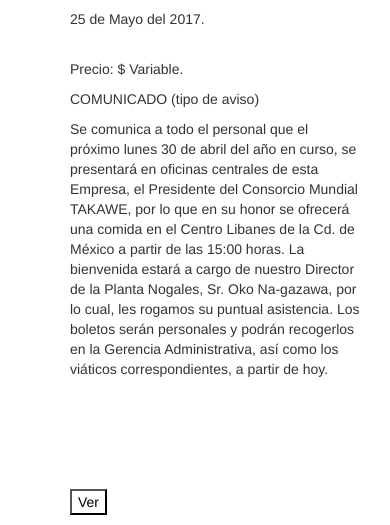
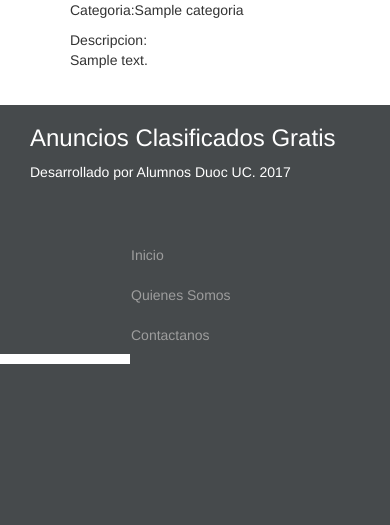
Before and after one commit to jorgec87/AvisosClasificados, a PHP site: page /AvisosClasificados/ in a window 390 px wide; the page is wider, and only the part inside the window is pictured. Shown: the part 1219-1744 px from the top of that part. After the commit the page ends 1583 px from the top of that part, so only its background shows below. Run offline with PHP 8.4, Linux system fonts and the light colour scheme; the visitor is signed in with stand-in values (Sample User, id 1); tables that the repository leaves empty or names only in its code hold one stand-in row (values such as "Sample post"); grey boxes marked "Sample" are stand-in pictures; some libraries are stand-ins or nearby versions.

Commit message:
lista de inicio. falta pulirla y corregir el footer...

```diff
--- a/css/style.css
+++ b/css/style.css
@@ -36,16 +36,17 @@ margin-top: 15px;
     margin-left: 20px;
     margin-bottom: 10px;
 }
-#listaAvisos
+.listaAvisos
 {
     list-style: none;
 }
 #footer
 {
-    background-color:#464a4c;
-    color:white;
-    bottom: 0px;
-    position: fixed;
+    background-color: #464a4c;
+    color: white;
+    /* bottom: 0px; */
+    /* position: fixed; */
+    margin-top: 15px;
 }
 
 #titulo
@@ -135,7 +136,7 @@ border-color: #464a4c;
     right:-150px;
     top: 5px;
     position: absolute;
-    font-size: 20;
+    font-size: 20px;
 }
 
 #textoUsuario
@@ -143,7 +144,7 @@ border-color: #464a4c;
     top:5px;
     right: -150px;
     position: relative;
-    font-size: 20;
+    font-size: 20px;
 }
 
 #textoOpUsuario1
--- a/include/include_header_public.php
+++ b/include/include_header_public.php
@@ -14,7 +14,9 @@
 
             <h1 id="titulo">ANUNCIOS CLASIFICADOS GRATIS</h1><br>
             <span id="tituloText">publica con nosotros es GRATIS y sencillo</span>
-            <button id="botonPublicar" class="btn">Publicar Aviso</button>
+            <a href="/AvisosClasificados/registrarse.php" >
+            <button type=button id="botonPublicar" class="btn">Publicar Aviso</button>
+            </a>
         </div>
         <form method="POST" action="BO/procesar_login.php">
             <div class="col-md-2" id="logInZone">
--- a/include/include_header_register.php
+++ b/include/include_header_register.php
@@ -14,7 +14,9 @@
 
                     <h1 id="titulo">ANUNCIOS CLASIFICADOS GRATIS</h1><br>
                     <span id="tituloText">publica con nosotros es GRATIS y sencillo</span>
-                    <button id="botonPublicar" class="btn">PUBLICAR AVISO</button>
+                    <a href="/AvisosClasificados/registrarse.php" >
+                        <button type="button" id="botonPublicar" class="btn">PUBLICAR AVISO</button>
+                    </a>
                 </div>
             </div>
         </div>
--- a/index.php
+++ b/index.php
@@ -1,5 +1,17 @@
 <?php
-	session_start();
+require_once './EasyPDO/conexionPDO.php';
+
+session_start();
+
+$sql_aviso = $db->get_results("SELECT titulo,
+                                (select nombre_categoria from anuncios_beta.categoria where id_categoria = CATEGORIA_id_categora) categoria,
+                                USUARIO_id_usuario,
+                                descripcion,
+                                precio,
+                                foto,
+                                id_aviso
+                                FROM anuncios_beta.aviso;");
+
 ?>
 <!DOCTYPE html>
 <!--
@@ -54,33 +66,45 @@ and open the template in the editor.
             <div class="col-md-10">
                 <ul>
                     <h3>BUSQUEDA DE AVISOS CLASIFICADOS</h3>
-                    <li class="row" id="listaAvisos">
+
+
+                        <?php
+                        foreach ($sql_aviso as $key => $aviso)
+                        {?>
+                    <li class="row listaAvisos">
                         <div class="col-md-3">
+                            <?php
+                            if ($aviso->foto == null || $aviso->foto == '')
+                            {
+                            ?>
                             <img src="http://icon-icons.com/icons2/79/PNG/256/misc_box_15274.png" class="img-responsive">
+                            <?php
+                            }else
+                            {
+                            ?>
+                            <img src="<?php echo 'http://'.$_SERVER['SERVER_NAME'].':82'?>/AvisosClasificados/img_avisos/<?php echo $aviso->USUARIO_id_usuario;?>/<?php echo $aviso->foto; ?>" alt="Sin Imagen" width="200" height="200" class="img-responsive">
+                            <?php
+                            }
+                            ?>
                         </div>
                         <div class="col-md-3">
-                            <p>ELECTRÓNICA TAKAME, S.A. DE C.V.</p>
-                            <p>25 de Mayo del 2017.</p><br>
-                            <p>Precio: $ Variable.</p>
+                            <p><?php echo $aviso->titulo;?></p>
+                            <br>
+                            <p><?php echo $aviso->precio;?></p>
                         </div>
-                        <div class="col-md-5">
-                            <p>COMUNICADO (tipo de aviso)</p>
+                        <div class="col-md-6">
+                            <p>Categoria:<?php echo $aviso->categoria;?></p>
                             <p>
-                                Se comunica a todo el personal que el próximo
-                                lunes 30 de abril del año en curso,  se presentará en
-                                oficinas centrales de esta Empresa,
-                                el Presidente del Consorcio Mundial TAKAWE,
-                                por lo que en su honor se ofrecerá una comida en el Centro Libanes de la Cd.
-                                de México a partir de las 15:00 horas.    La bienvenida estará a cargo de
-                                nuestro Director de la Planta Nogales,  Sr.  Oko Na-gazawa,  por lo cual,
-                                les rogamos su puntual asistencia. Los boletos serán personales y podrán recogerlos en
-                                la Gerencia Administrativa,  así como los viáticos correspondientes,  a partir de hoy.
+                                Descripcion:<br>
+                                <?php echo $aviso->descripcion;?>
                             </p>
                         </div>
-                        <div class="col-md-1">
+                        <!-- <div class="col-md-1">
                             <button id="botonVer">Ver</button>
-                        </div>
+                             </div> -->
                     </li>
+                        <?php
+                        }?>
                 </ul>
             </div>
         </div>
```
Also changed, not shown: img_avisos/0/lavadora-samsung.jpg (renamed from img_avisos/3/lavadora-samsung.jpg), img_avisos/2/lavadora-samsung.jpg (added).
